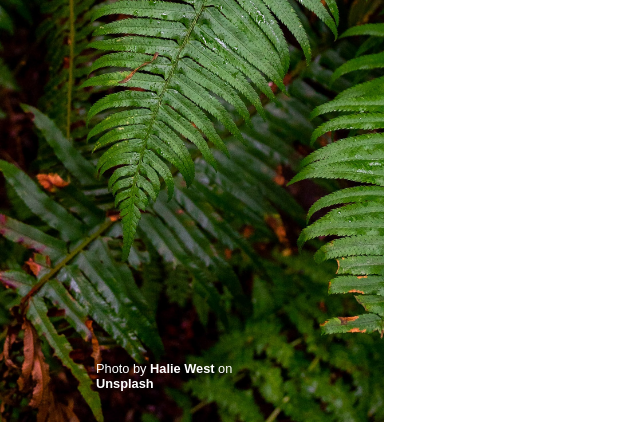
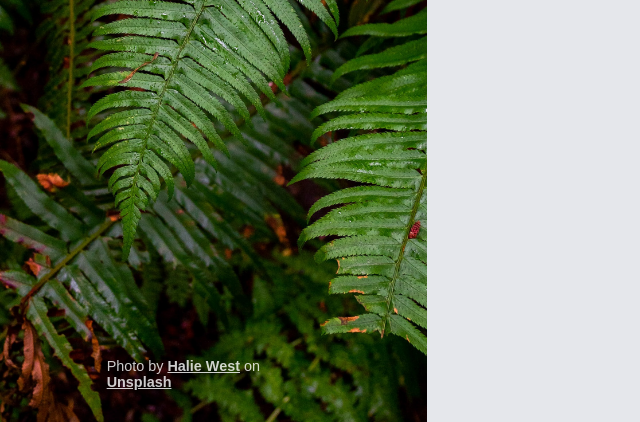
Before and after one commit to linkobe824/project-sign-up-form, a plain HTML site: page index.html in a window 1280 px wide. Shown: the part 378-800 px from the top of the page, without its empty margins (0-640 px from the left). Drawn offline with Linux system fonts and the light colour scheme.

Commit message:
edit credits on hero

```diff
--- a/style.css
+++ b/style.css
@@ -26,7 +26,7 @@
 }
 
 .hero{
-  width: 30%;
+  width: 35%;
   background-image: url("/images/halie-west-25xggax4bSA-unsplash.jpg");
   background-size: cover;
   background-repeat: no-repeat;
@@ -53,8 +53,8 @@
 }
 
 .hero p {
-  font-size: .8rem;
-  color: white;
+  font-size: .9rem;
+  color: rgba(255, 255, 255, 0.795);
   position: absolute;
   bottom: 1rem;
   left: 50%;
@@ -62,7 +62,11 @@
 }
 
 .hero a{
-  text-decoration: none;
-  color: white;
+  color: rgba(255, 255, 255, 0.795);
   font-weight: bold;
 }
+
+.main {
+  background-color:#E5E7EB;
+  width: 70%;
+}
```
Also changed, not shown: index.html (+5 -2 lines).
